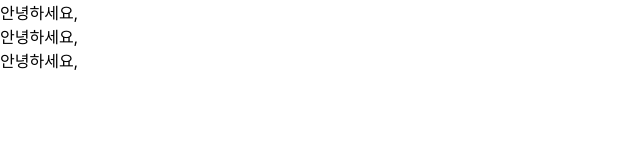
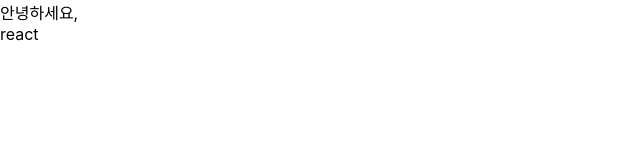
Before and after one commit to Kangbeom-Kim/Modern-react, a React (Create React App) app: page / in a window 1280 px wide. Shown: the top 160 px of the page, without its empty margins (0-640 px from the left). Built offline with nearby package versions, Linux system fonts and the light colour scheme.

Commit message:
JSX 안에 자바스크립트 값 사용하기

```diff
--- a/src/App.js
+++ b/src/App.js
@@ -1,11 +1,11 @@
 import React from 'react';
 import Hello from './Hello';
 function App() {
+  const name = 'react';
   return (
     <div>
       <Hello/>
-      <Hello/>
-      <Hello/>
+      <div>{name}</div>
     </div>
   );
 }
```
